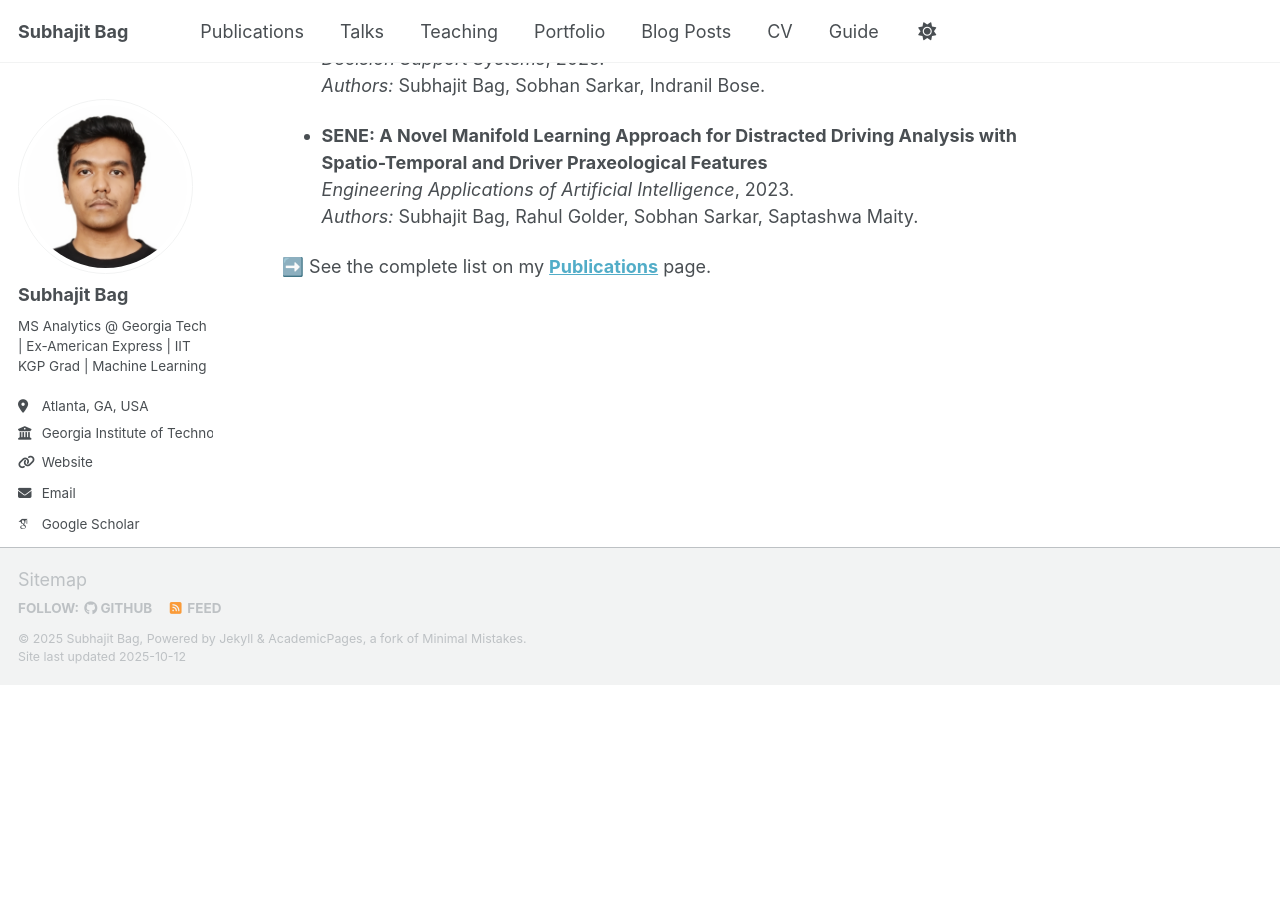
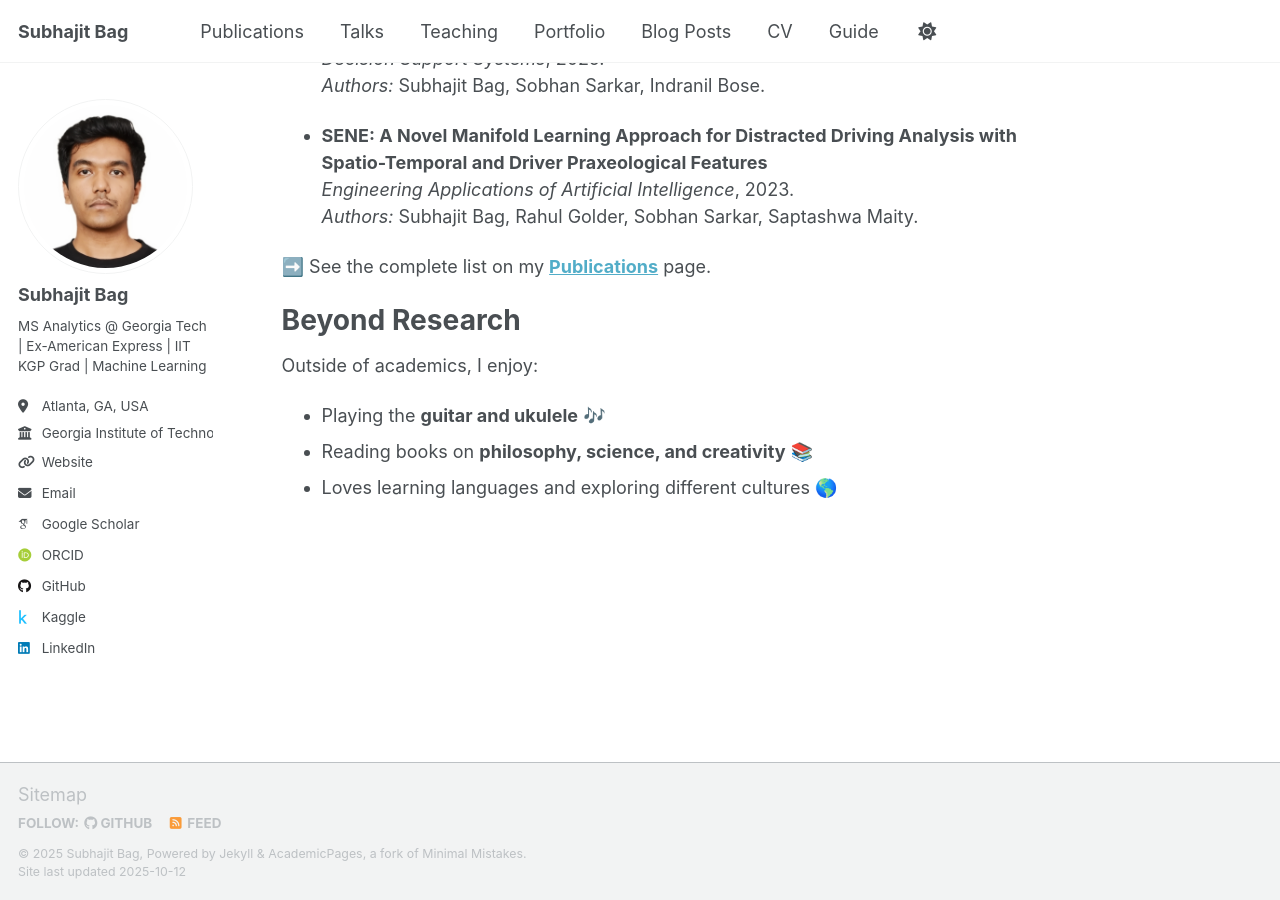
Before and after one commit to shuvo-iitkgp/shuvo-iitkgp.github.io, a Jekyll site: the page built from _pages/about.md, in a window 1280 px wide and 900 px high, scrolled down 1092 px. Built offline with Jekyll 4.4.1, drawn with Linux system fonts in a browser that asks for light colours; some web fonts are replaced; a script that is not in the unit is left out; before the commit the page ends 1777 px from its top, so only the background shows below that.

Commit message:
Update about.md

```diff
--- a/_pages/about.md
+++ b/_pages/about.md
@@ -51,3 +51,10 @@ Publications
   *Authors:* Subhajit Bag, Rahul Golder, Sobhan Sarkar, Saptashwa Maity.
 
 ➡️ See the complete list on my [**Publications**](/publications/) page.
+
+Beyond Research
+===
+Outside of academics, I enjoy:
+- Playing the **guitar and ukulele** 🎶
+- Reading books on **philosophy, science, and creativity** 📚
+- Loves learning languages and exploring different cultures 🌎
```
